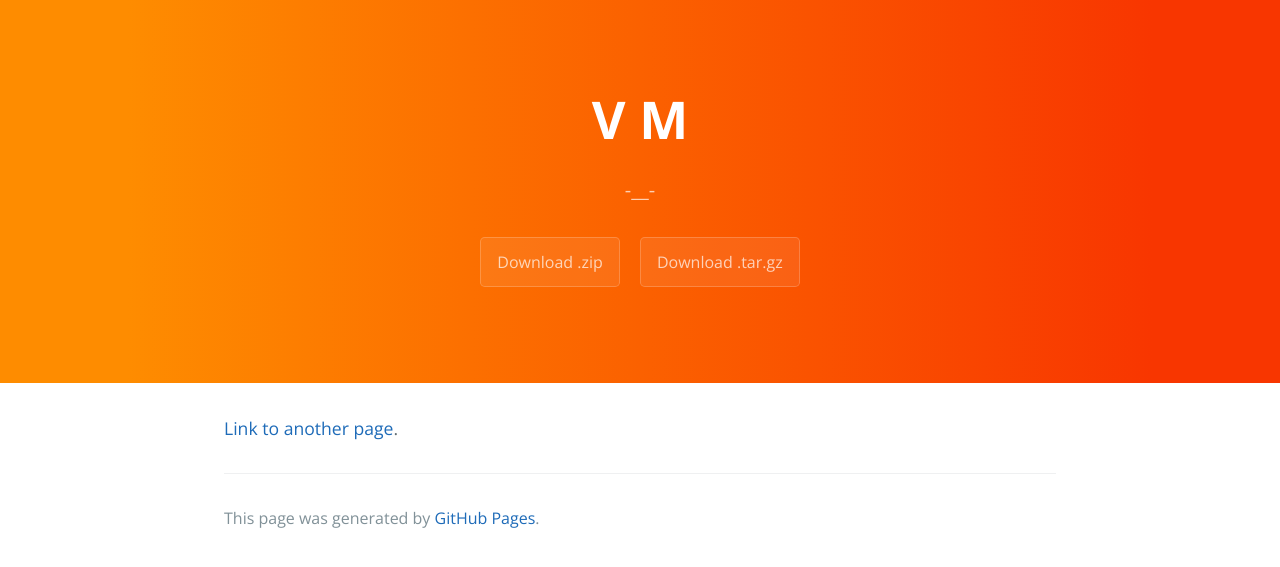
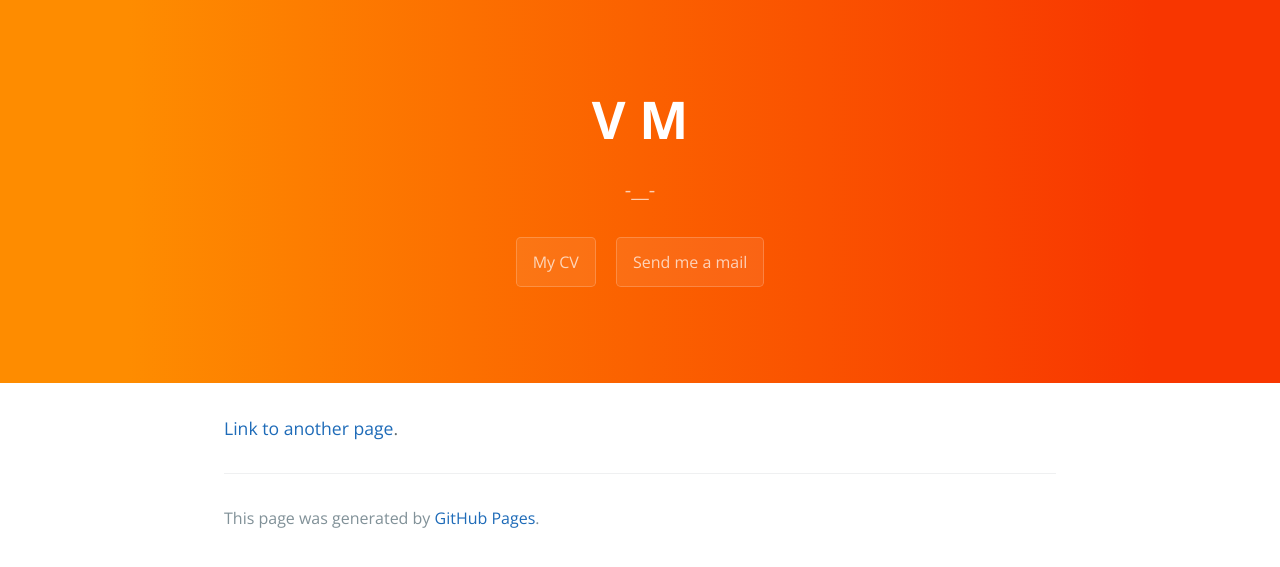
Before and after one commit to vlmeg/vlmeg.github.io, a Jekyll site: the page built from index.md, in a window 1280 px wide. Shown: the top 567 px of the page. Built offline with Jekyll 4.4.1, drawn with Linux system fonts in a browser that asks for light colours.

Commit message:
Update default.html

```diff
--- a/_layouts/default.html
+++ b/_layouts/default.html
@@ -17,8 +17,8 @@
         <a href="{{ site.github.repository_url }}" class="btn">View on GitHub</a>
       {% endif %}
       {% if site.show_downloads %}
-        <a href="{{ site.github.zip_url }}" class="btn">Download .zip</a>
-        <a href="{{ site.github.tar_url }}" class="btn">Download .tar.gz</a>
+        <a href="{{ site.github.zip_url }}" class="btn">My CV</a>
+        <a href="{{ site.github.tar_url }}" class="btn">Send me a mail</a>
       {% endif %}
     </section>
 
```
